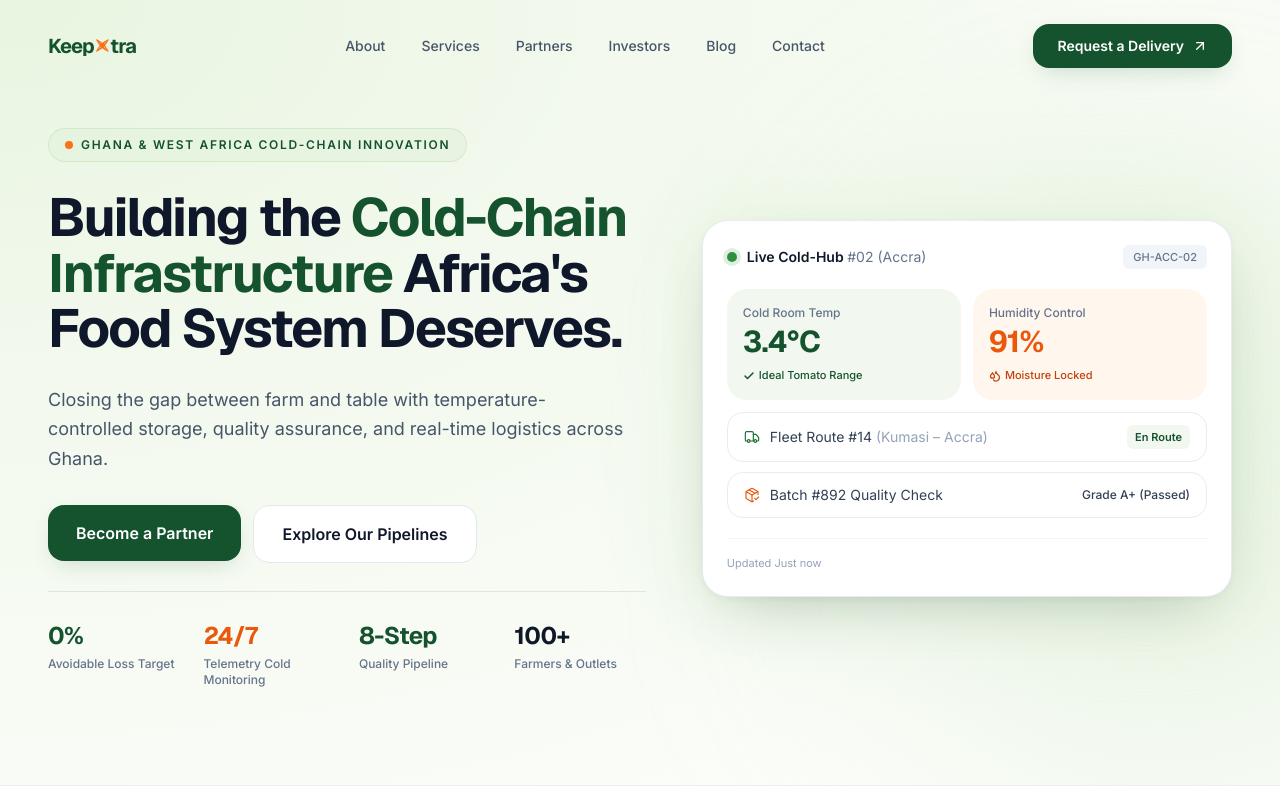
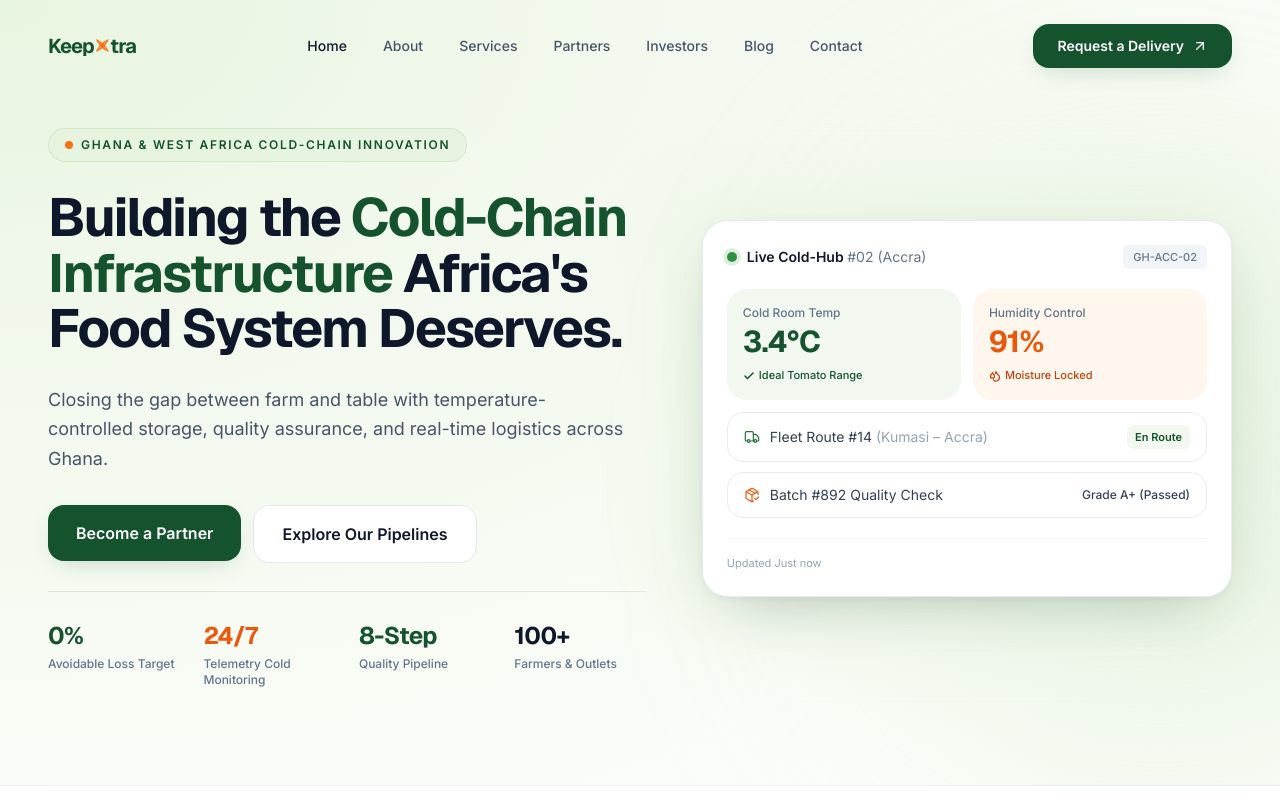
Before and after one commit to louisafful1/keepxtra, a React (Vite) app in the folder frontend/: page / in a window 1280 px wide. Shown: the top 800 px of the page. Built offline with nearby package versions, Linux system fonts and the light colour scheme.

Commit message:
feat(nav): add Home link to navbar
Adds Home as the first nav item, with exact-match (end) active state so it is only highlighted on the homepage rather than on every route.

```diff
--- a/frontend/src/components/layout/MobileMenu.tsx
+++ b/frontend/src/components/layout/MobileMenu.tsx
@@ -51,6 +51,7 @@ export function MobileMenu({ onClose }: MobileMenuProps) {
             >
               <RouterNavLink
                 to={link.to}
+                end={link.end}
                 className={({ isActive }) =>
                   cn(
                     'block rounded-xl px-4 py-3 text-lg font-medium text-neutral-700 transition-colors hover:bg-white hover:text-neutral-900',
--- a/frontend/src/components/layout/Navbar.tsx
+++ b/frontend/src/components/layout/Navbar.tsx
@@ -42,6 +42,7 @@ export function Navbar() {
               <RouterNavLink
                 key={link.to}
                 to={link.to}
+                end={link.end}
                 className={({ isActive }) =>
                   cn(
                     'rounded-full px-4 py-2 text-sm font-medium text-neutral-600 transition-colors duration-200 hover:bg-neutral-900/5 hover:text-neutral-900',
--- a/frontend/src/data/navLinks.ts
+++ b/frontend/src/data/navLinks.ts
@@ -1,9 +1,12 @@
 export interface NavLink {
   label: string
   to: string
+  /** Match the path exactly — used for the root `/` link so it isn't active on every page. */
+  end?: boolean
 }
 
 export const navLinks: NavLink[] = [
+  { label: 'Home', to: '/', end: true },
   { label: 'About', to: '/about' },
   { label: 'Services', to: '/services' },
   { label: 'Partners', to: '/partners' },
```
